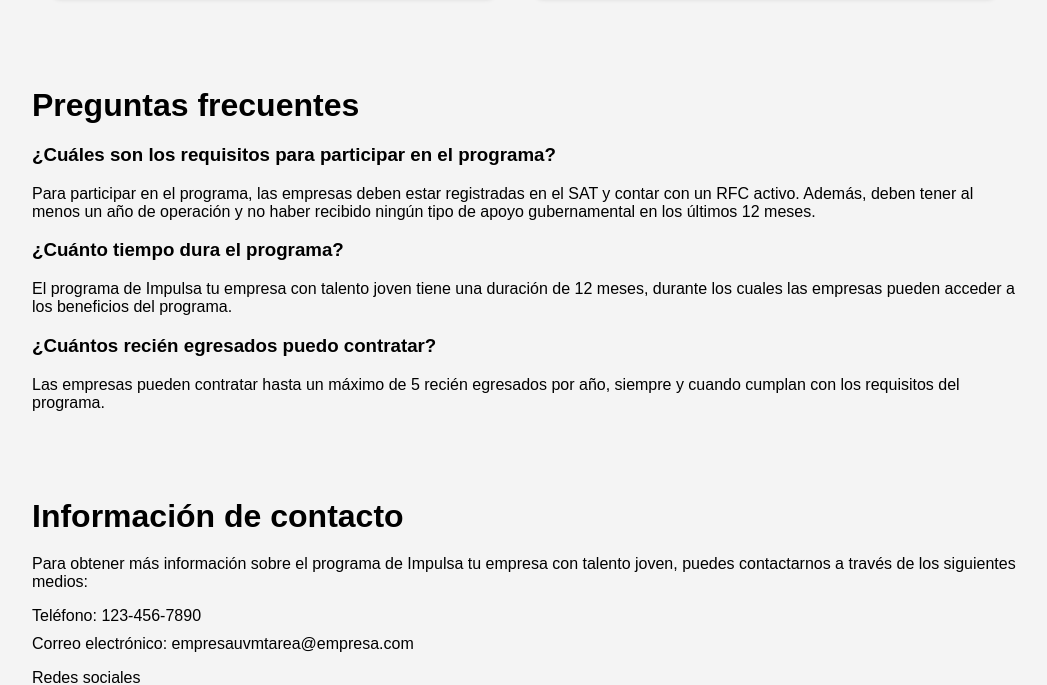
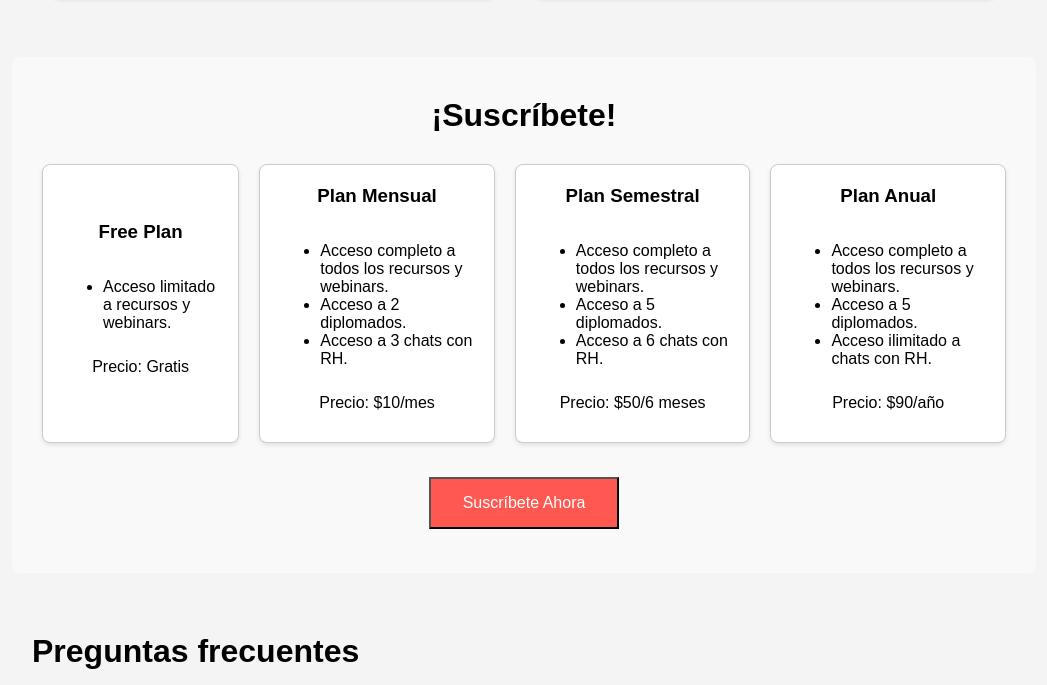
Before and after one commit to mncuvm/enterpriseLandingPage, a plain HTML site: page index.html in a window 1280 px wide. Shown: the part 1790-2475 px from the top of the page, without its empty margins (116-1163 px from the left). Drawn offline with Linux system fonts and the light colour scheme.

Commit message:
suscripciones

```diff
--- a/index.html
+++ b/index.html
@@ -249,6 +249,47 @@
           to {opacity: 1}
         }
 
+        .centra_boton {
+    text-align: center;
+    margin: 20px 0;
+  }
+
+  #subscribe, #pricing {
+    padding: 20px;
+    margin: 20px 0;
+    background-color: #f9f9f9;
+    border-radius: 8px;
+  }
+
+  #subscribe h2, #pricing h2 {
+    text-align: center;
+  }
+
+  .pricing-cards {
+    display: flex;
+  }
+
+  .pricing-cards .card {
+
+    margin: 10px;
+    display: flex;
+    flex-direction: column;
+    justify-content: center;
+    align-items: center;
+    border: 1px solid #ccc;
+    border-radius: 8px;
+    background-color: #fff;
+    box-shadow: 0 2px 4px rgba(0, 0, 0, 0.1);
+  }
+
+  .pricing-cards .card h3 {
+    margin-top: 0;
+  }
+
+  .pricing-cards .card p {
+    margin: 10px 0;
+  }
+
 
 </style>
 
@@ -367,6 +408,53 @@
 
 
 
+
+      <section id="pricing">
+        <h2>¡Suscríbete!</h2>
+
+        <div class="pricing-cards">
+          <div class="card">
+            <h3>Free Plan</h3>
+            <ul>
+              <li>Acceso limitado a recursos y webinars.</li>
+            </ul>
+            <p>Precio: Gratis</p>
+          </div>
+          <div class="card">
+            <h3>Plan Mensual</h3>
+            <ul>
+              <li>Acceso completo a todos los recursos y webinars.</li>
+              <li>Acceso a 2 diplomados.</li>
+              <li>Acceso a 3 chats con RH.</li>
+            </ul>
+            <p>Precio: $10/mes</p>
+          </div>
+          <div class="card">
+            <h3>Plan Semestral</h3>
+            <ul>
+              <li>Acceso completo a todos los recursos y webinars.</li>
+              <li>Acceso a 5 diplomados.</li>
+              <li>Acceso a 6 chats con RH.</li>
+            </ul>
+            <p>Precio: $50/6 meses</p>
+          </div>
+          <div class="card">
+            <h3>Plan Anual</h3>
+            <ul>
+              <li>Acceso completo a todos los recursos y webinars.</li>
+              <li>Acceso a 5 diplomados.</li>
+              <li>Acceso ilimitado a chats con RH.</li>
+            </ul>
+            <p>Precio: $90/año</p>
+          </div>
+        </div>
+        <div class="centra_boton">
+          <button onclick="window.open('https://example.com/subscribe', '_blank')">Suscríbete Ahora</button>
+        </div>
+      </section>
+
+
+
       <section id="faqs">
         <h2>Preguntas frecuentes</h2>
         <div class="faq">
@@ -455,7 +543,10 @@
           <button>Ver Más</button>
         </div>
 
+
+
       </section>
+
 
       <section id="program-description">
         <h2>¿Cómo participar?</h2>
```
